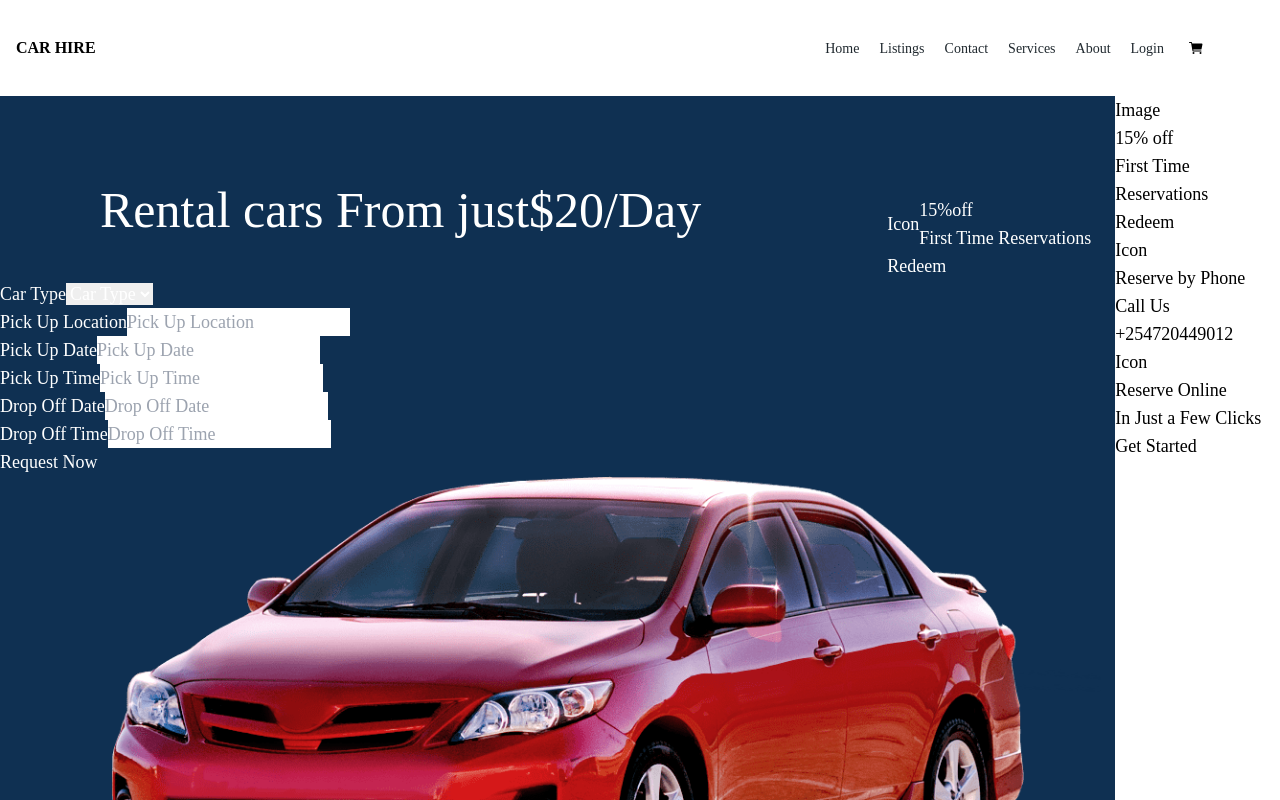
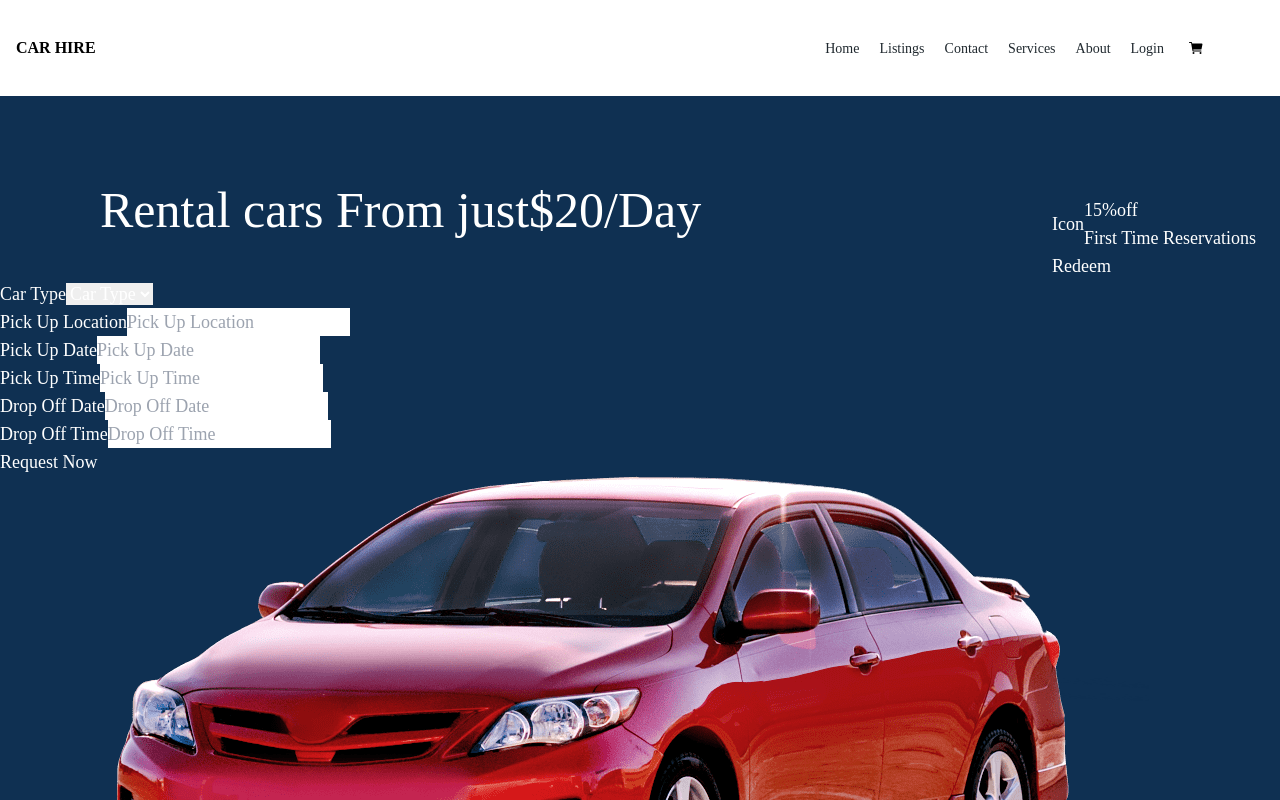
Before and after one commit to iamkibet/Car-Hire, a React (Vite) app: page / in a window 1280 px wide. Shown: the top 800 px of the page. Built offline with nearby package versions, Linux system fonts and the light colour scheme.

Commit message:
updates
Updates

```diff
--- a/src/components/Hero.jsx
+++ b/src/components/Hero.jsx
@@ -3,7 +3,7 @@ import React from "react";
 
 const Hero = () => {
     return (
-        <div className="text-lg flex">
+        <div className="text-lg">
             <div className="bg-[#0f3052] text-white">
                 <div className="flex justify-between">
                     <div>
@@ -49,7 +49,7 @@ const Hero = () => {
                         <div>
                             <div>
                                 <form action="/">
-                                    <p>
+                                    <p className="bg-dark">
                                         <label htmlFor="/"> Car Type</label>
                                         <select name="/" id="/">
                                             <option value="/">Car Type</option>
```
